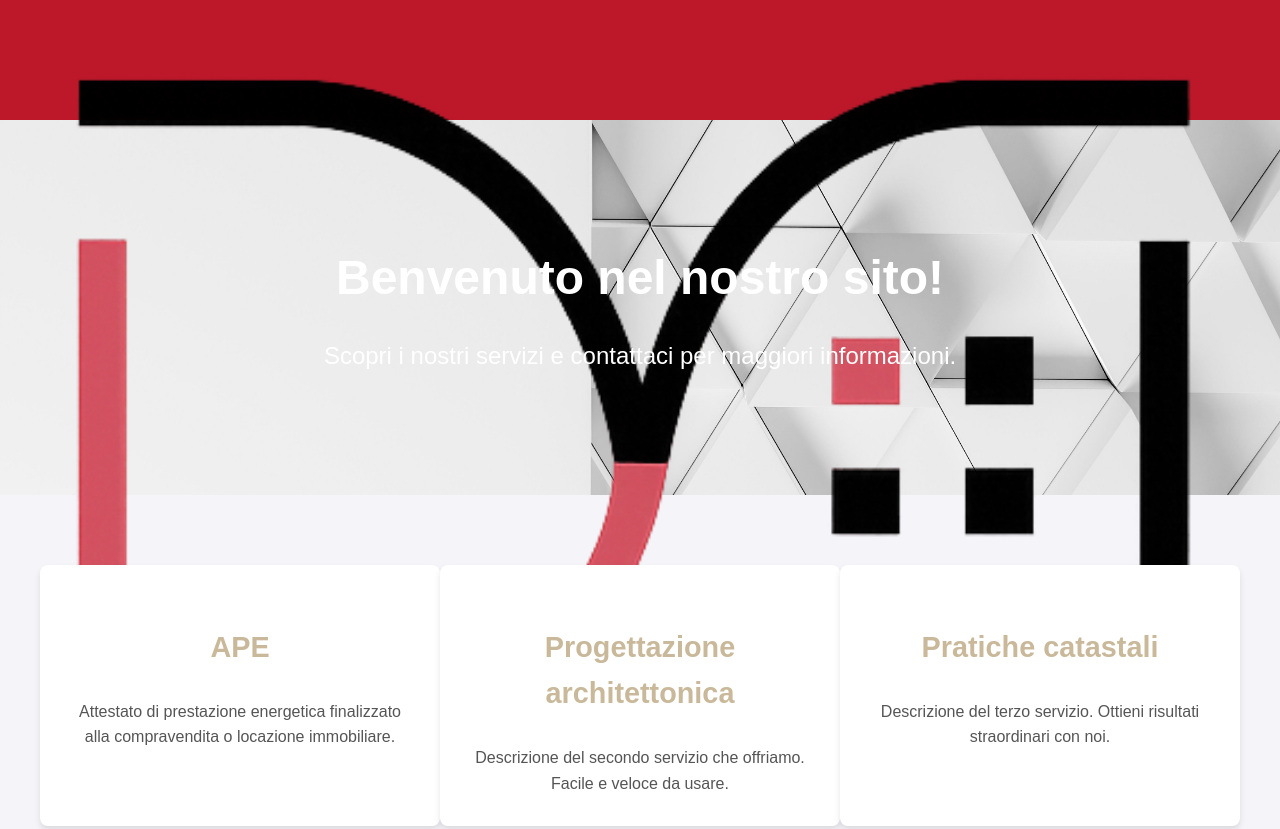
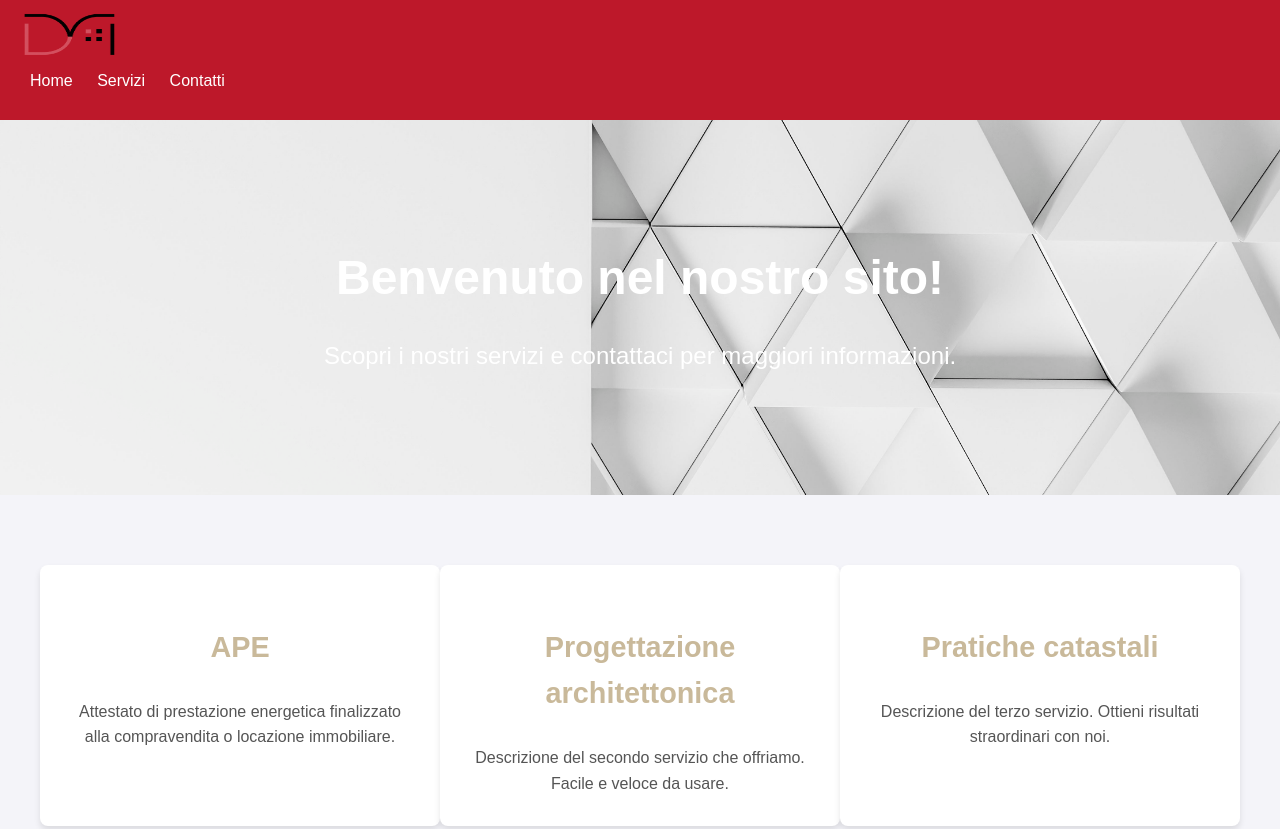
Before and after one commit to geomDamiano/geomDamiano.github.io, a plain HTML site: page index.html in a window 1280 px wide. Shown: the top 829 px of the page. Drawn offline with Linux system fonts and the light colour scheme.

Commit message:
update size img

```diff
--- a/index.html
+++ b/index.html
@@ -50,9 +50,8 @@
         }
 
         img {
-            width: 100%;
-            height: 100%;
-            object-fit: cover;
+            width: 100px;
+            height: 50px;
         }
 
         /* Hero Section */
```
